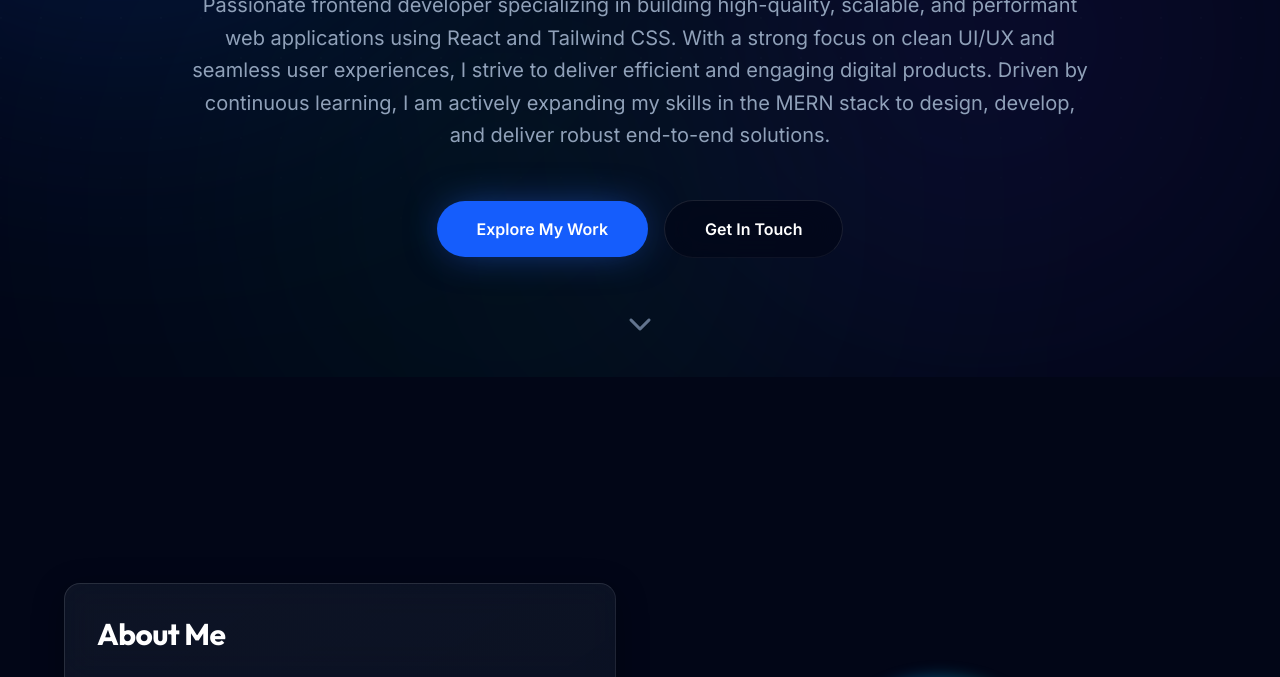
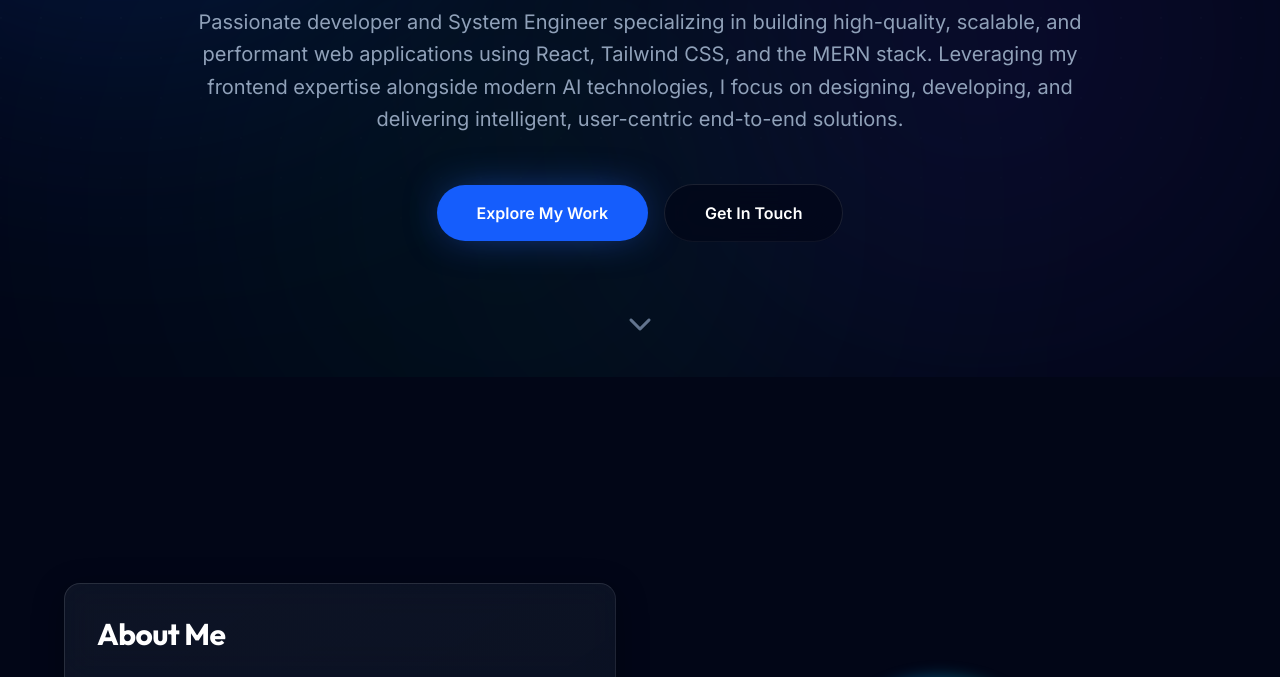
Before and after one commit to hemantpatil3006/portfolio_website, a website: page src/index.html in a window 1280 px wide. Shown: the part 423-1100 px from the top of the page. Drawn offline with nearby package versions, Linux system fonts and the light colour scheme.

Commit message:
Update hero intro paragraph to highlight MERN and AI engineering focus

```diff
--- a/src/index.html
+++ b/src/index.html
@@ -167,10 +167,7 @@
         </h2>
 
         <p class="text-lg md:text-xl text-slate-400 mb-12 max-w-4xl mx-auto leading-relaxed px-2 sm:px-0">
-          Passionate frontend developer specializing in building high-quality, scalable, and performant web
-          applications using React and Tailwind CSS. With a strong focus on clean UI/UX and seamless user experiences, I
-          strive to deliver efficient and engaging digital products. Driven by continuous learning, I am actively
-          expanding my skills in the MERN stack to design, develop, and deliver robust end-to-end solutions.
+          Passionate developer and System Engineer specializing in building high-quality, scalable, and performant web applications using React, Tailwind CSS, and the MERN stack. Leveraging my frontend expertise alongside modern AI technologies, I focus on designing, developing, and delivering intelligent, user-centric end-to-end solutions.
         </p>
 
         <div
```
